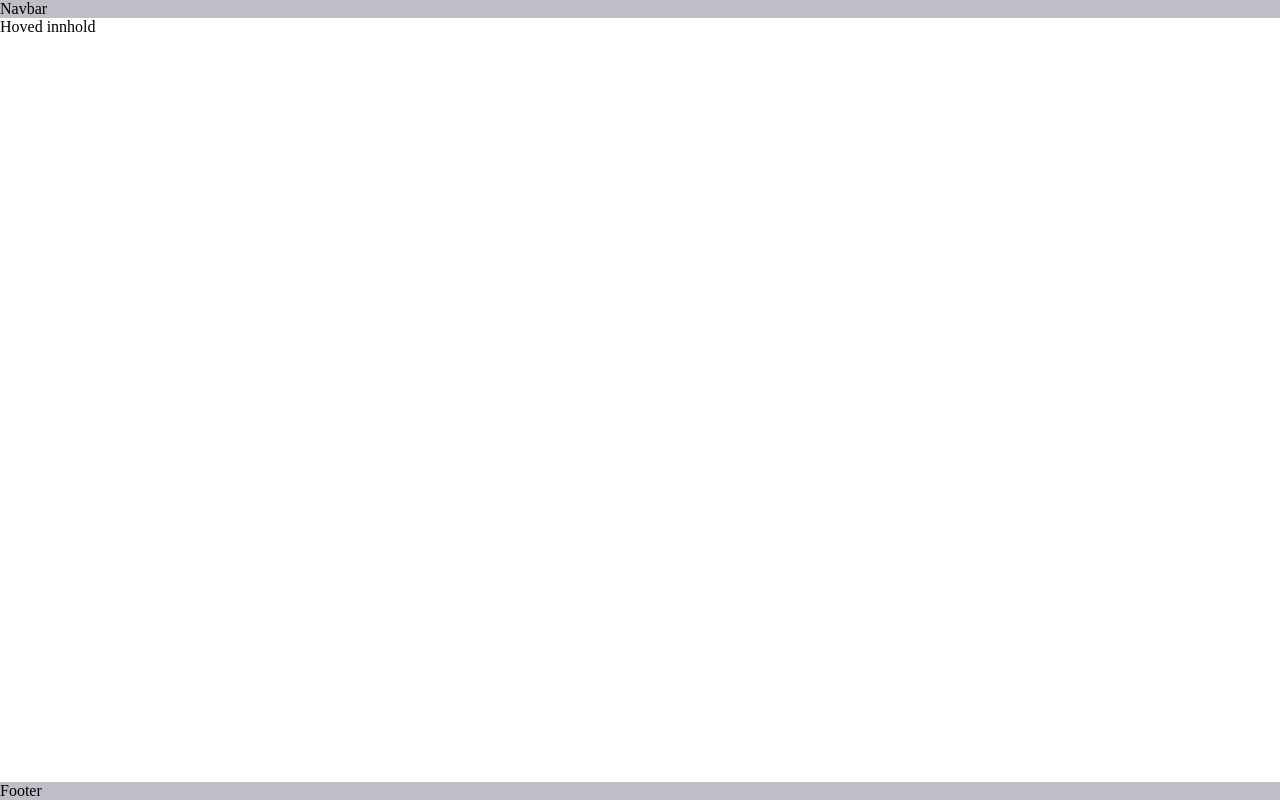
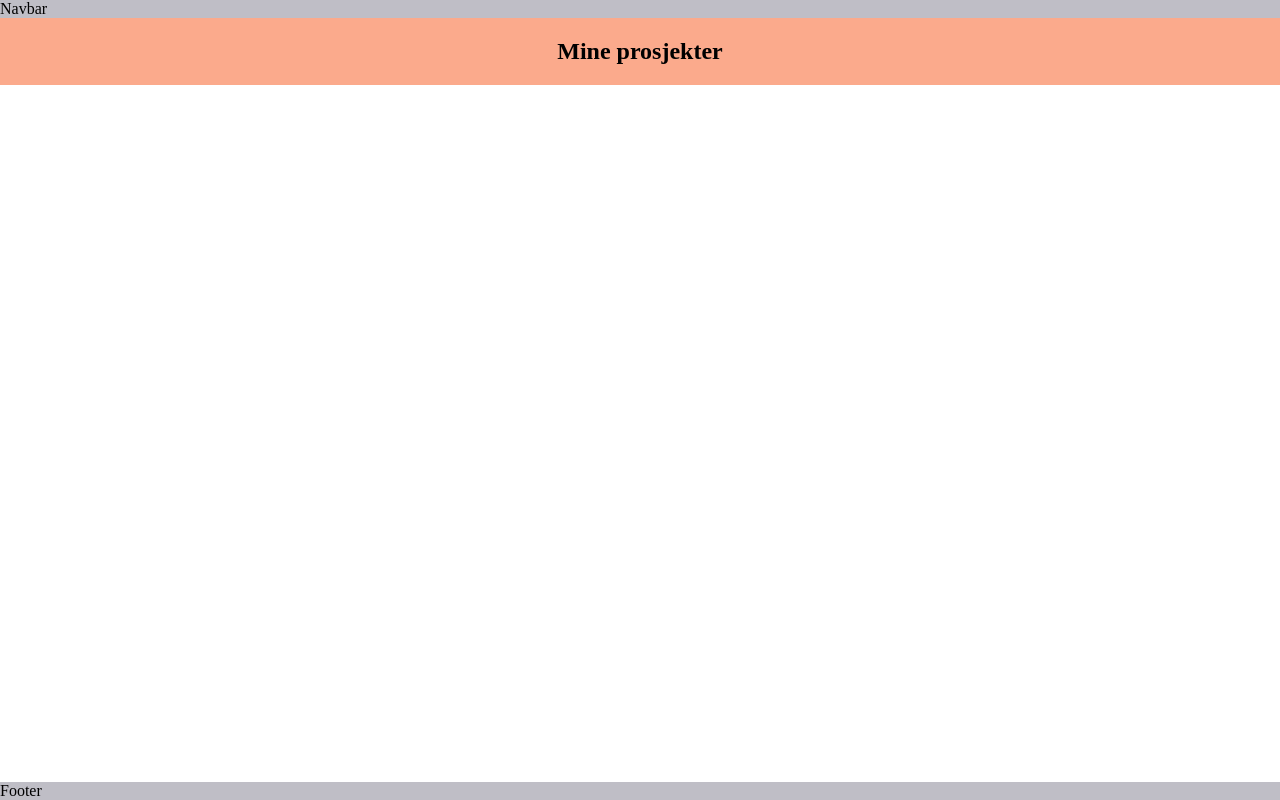
Before and after one commit to LarsGJobloop/kodeloftet-gruppe-8-intro-css, a website: page index.html in a window 1280 px wide. Drawn offline with Linux system fonts and the light colour scheme.

Commit message:
setup intro section

```diff
--- a/index.html
+++ b/index.html
@@ -14,7 +14,9 @@
   </header>
 
   <main id="main">
-    <p>Hoved innhold</p>
+    <section id="intro-section">
+      <h1>Mine prosjekter</h1>
+    </section>
   </main>
 
   <footer id="footer">
--- a/styles.css
+++ b/styles.css
@@ -12,8 +12,10 @@ body {
     flex-direction: column;
 }
 
+
+/* Overordnet layout */
 #navbar {
-    background-color: rgb(191, 190, 198)
+    background-color: rgb(191, 190, 198);
 }
 
 #main {
@@ -21,5 +23,12 @@ body {
 }
 
 #footer {
-    background-color: rgb(191, 190, 198)
+    background-color: rgb(191, 190, 198);
 }
+
+/* Sekjsoner */
+#intro-section {
+    background-color: rgb(251, 170, 140);
+    padding: 20px;
+    text-align: center;
+}
```
